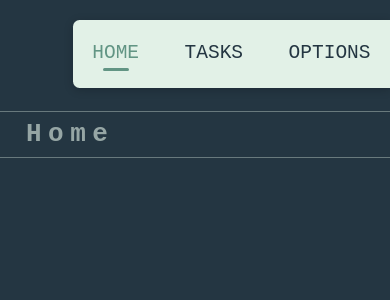
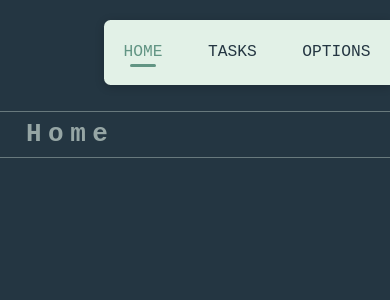
Before and after one commit to bababubudev/TimelyTask, a React (Vite) app in the folder pa_client/: page / in a window 390 px wide. Shown: the top 300 px of the page. Built offline with nearby package versions, Linux system fonts and the light colour scheme.

Commit message:
Changed minor styling

```diff
--- a/pa_client/src/components/Header.tsx
+++ b/pa_client/src/components/Header.tsx
@@ -1,8 +1,35 @@
+import { useEffect, useRef } from "react";
 import HeaderRoutes from "./HeaderRoutes";
 
 function Header() {
+  const scrollThreshold = 20;
+
+  const lastScrollY = useRef<number>(0);
+  const headerRef = useRef<HTMLElement>(null);
+
+  function handleScroll(this: Window) {
+    const currentScrollY = this.scrollY;
+
+    if (headerRef.current) {
+      if (currentScrollY > lastScrollY.current && currentScrollY >= scrollThreshold)
+        headerRef.current.classList.add("hide");
+
+      if (currentScrollY < scrollThreshold) {
+        headerRef.current.classList.remove("hide");
+      }
+    }
+
+    lastScrollY.current = currentScrollY;
+  }
+
+  useEffect(() => {
+    window.addEventListener("scroll", handleScroll);
+
+    return () => window.removeEventListener("scroll", handleScroll);
+  }, []);
+
   return (
-    <header>
+    <header ref={headerRef}>
       <nav>
         <HeaderRoutes />
       </nav>
--- a/pa_client/src/components/HeaderRoutes.tsx
+++ b/pa_client/src/components/HeaderRoutes.tsx
@@ -6,12 +6,12 @@ function HeaderRoutes() {
 
   return (
     <ul className="header-list">
-      {routes.map((route) => {
+      {routes.map((route, i) => {
         const isCurrent = location.pathname === route.path;
 
         return (
           <li
-            key={route.path}
+            key={i}
             className={isCurrent ? "active-list" : ""}
           >
             <Link
--- a/pa_client/src/styles/components/Header.scss
+++ b/pa_client/src/styles/components/Header.scss
@@ -2,7 +2,9 @@ header {
   position: fixed;
   top: 1.5rem;
   right: 0;
-  font-size: 1.5rem;
+  font-size: 1.3rem;
+
+  transition: transform 0.1s ease;
 
   nav {
     width: 60vw;
@@ -59,10 +61,18 @@ header {
       }
     }
   }
+
+  &.hide {
+    transform: translateX(100%);
+  }
 }
 
 @media screen and (max-width: 650px) {
-  header nav {
-    width: unset;
+  header {
+    font-size: 1.25rem;
+
+    nav {
+      width: unset;
+    }
   }
 }
--- a/pa_client/src/styles/pages/TaskPage.scss
+++ b/pa_client/src/styles/pages/TaskPage.scss
@@ -3,26 +3,8 @@
 .tasks-display {
   display: grid;
   justify-content: center;
-  grid-template-columns: repeat(3, 1fr);
+  grid-template-columns: repeat(auto-fit, minmax(200px, 1fr));
 
   gap: 1rem;
   padding: 1rem;
 }
-
-@media screen and (min-width: 1200px) {
-  .tasks-display {
-    grid-template-columns: repeat(4, 1fr);
-  }
-}
-
-@media screen and (max-width: 650px) {
-  .tasks-display {
-    grid-template-columns: repeat(2, 1fr);
-  }
-}
-
-@media screen and (max-width: 400px) {
-  .tasks-display {
-    grid-template-columns: 1fr;
-  }
-}
```
Also changed, not shown: 1 other file (tests, documents, lock files or other folders).
